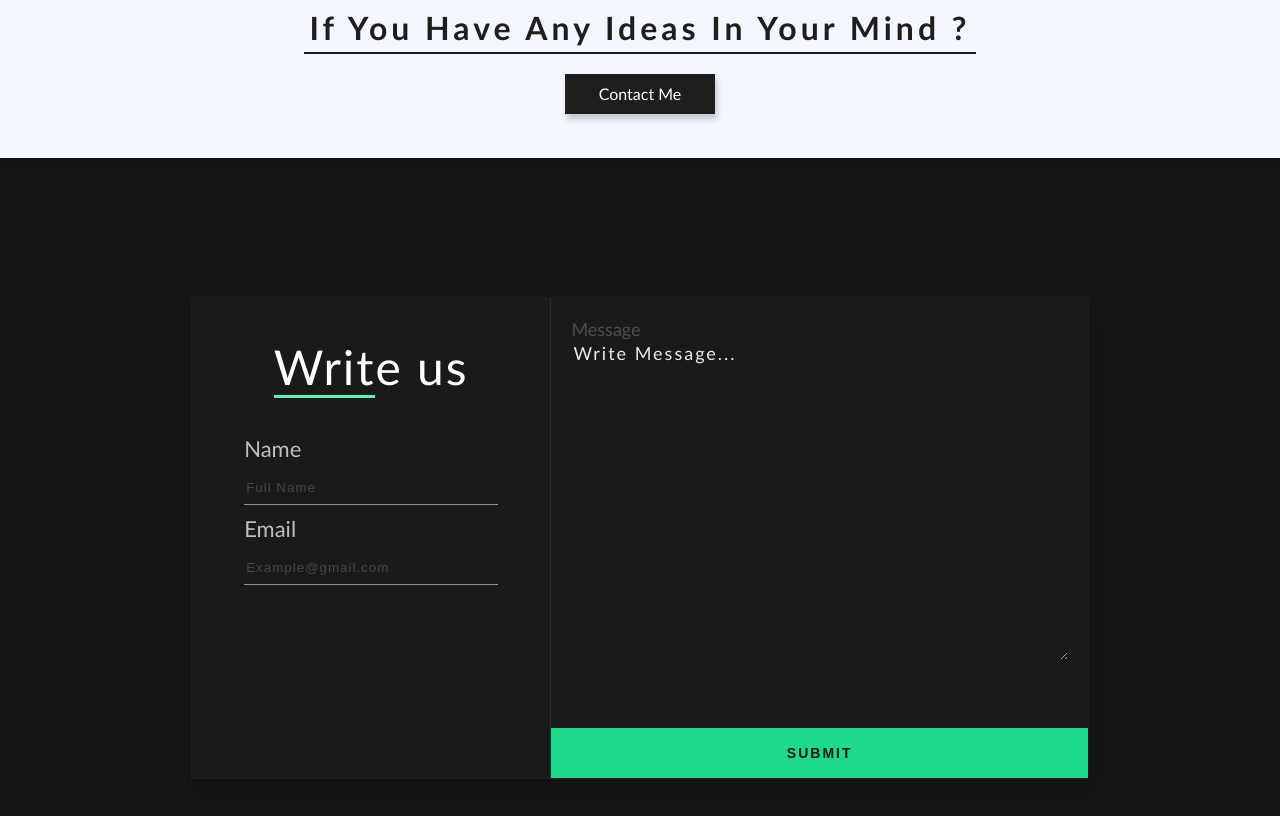
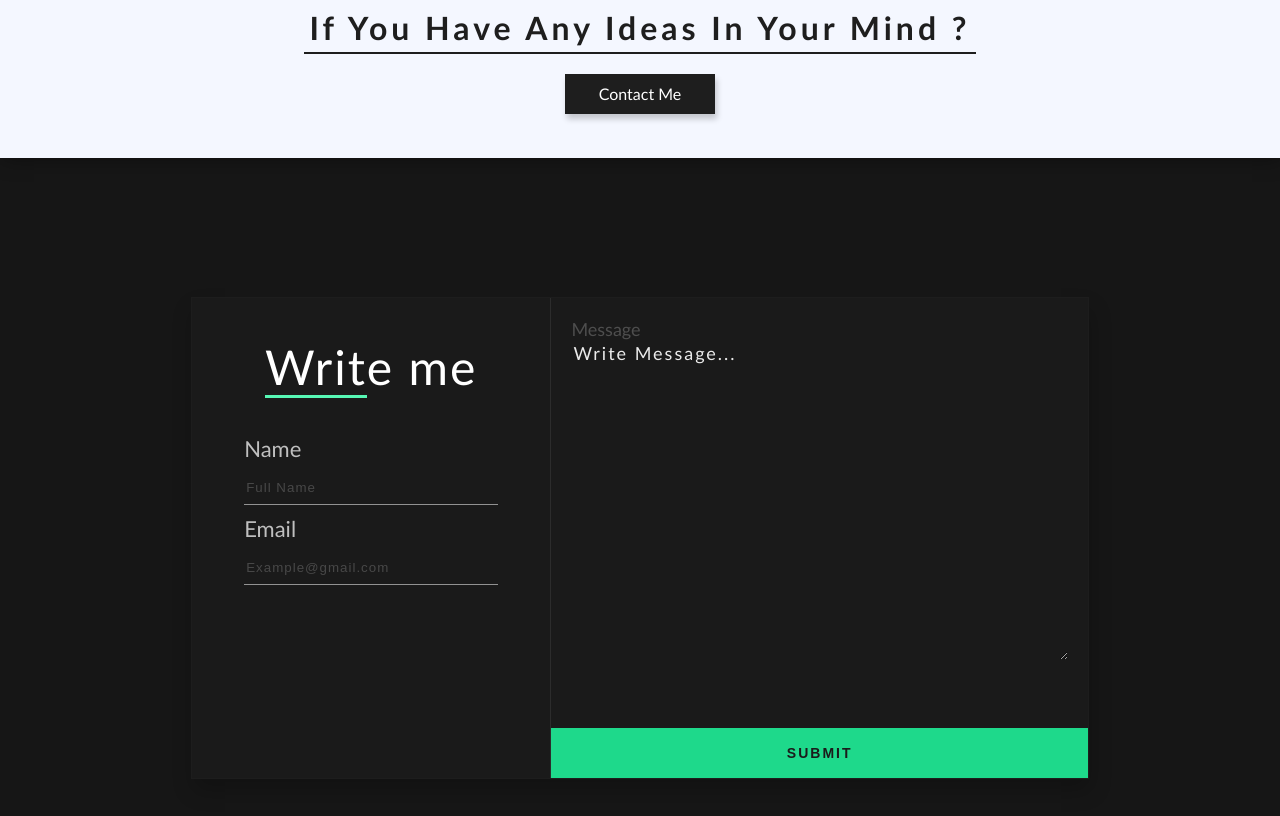
Before and after one commit to lilimarco/lilimarco.github.io, a plain HTML site: page index.html in a window 1280 px wide. Shown: the part 1662-2478 px from the top of the page. Drawn offline with Linux system fonts and the light colour scheme.

Commit message:
Update index.html

```diff
--- a/index.html
+++ b/index.html
@@ -53,7 +53,7 @@
 		<section id="contact-form">
 		<form>
 		<div class="contact-left">
-		<h1 class="c-l-heading"><font style="border-bottom: 3px solid #56f7b4;">Writ</font>e us</h1>
+		<h1 class="c-l-heading"><font style="border-bottom: 3px solid #56f7b4;">Writ</font>e me</h1>
 		<div class="f-name">
 		<font >Name</font>
 		<input type="text" placeholder="Full Name"/>
```
